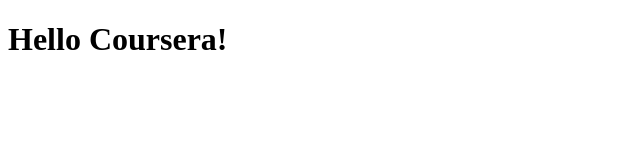
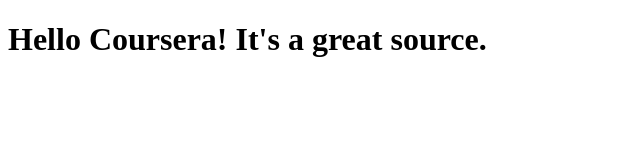
Before and after one commit to kahenriques/coursera_test, a plain HTML site: page site/index.html in a window 1280 px wide. Shown: the whole page, without its empty margins (0-640 px from the left). Drawn offline with Linux system fonts and the light colour scheme.

Commit message:
Small Addition to our page content.

```diff
--- a/site/index.html
+++ b/site/index.html
@@ -4,6 +4,6 @@
 	<title>Hello Coursera</title>
 </head>
 <body>
-<h1>Hello Coursera!</h1>
+<h1>Hello Coursera! It's a great source.</h1>
 </body>
 </html>
```
